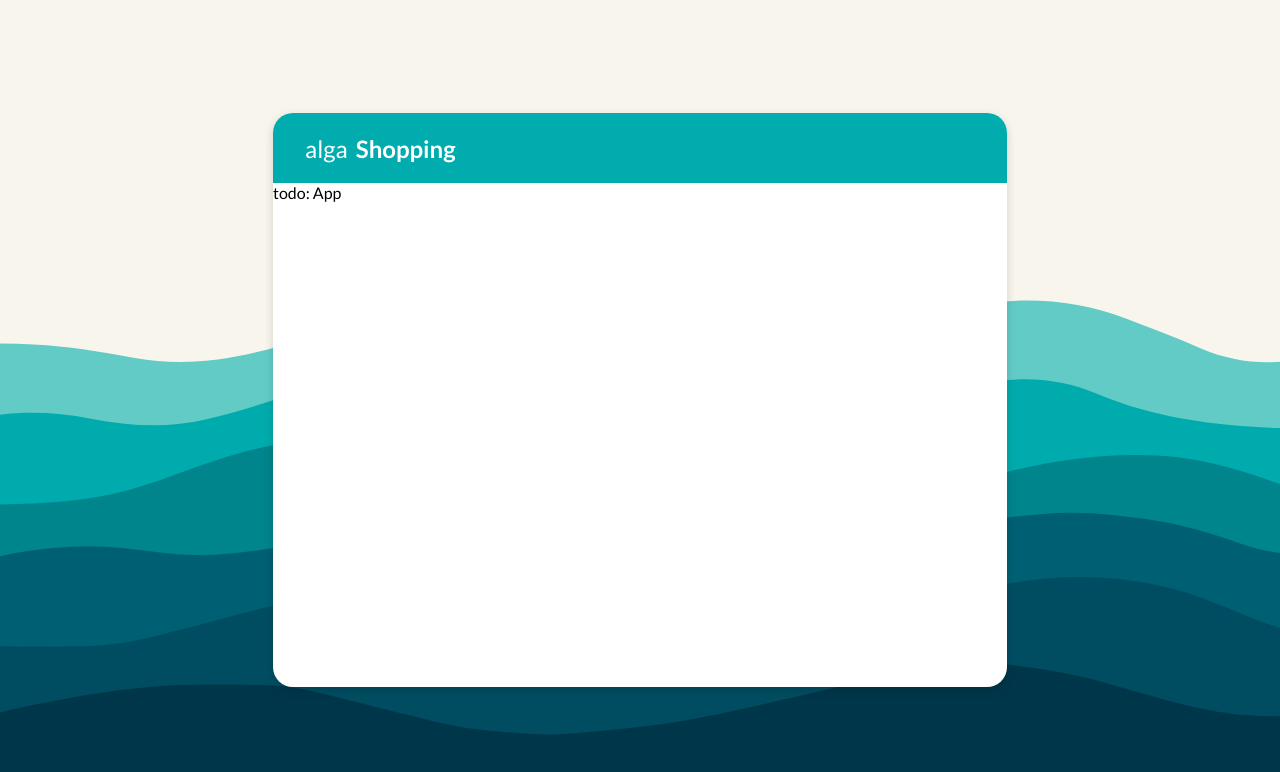
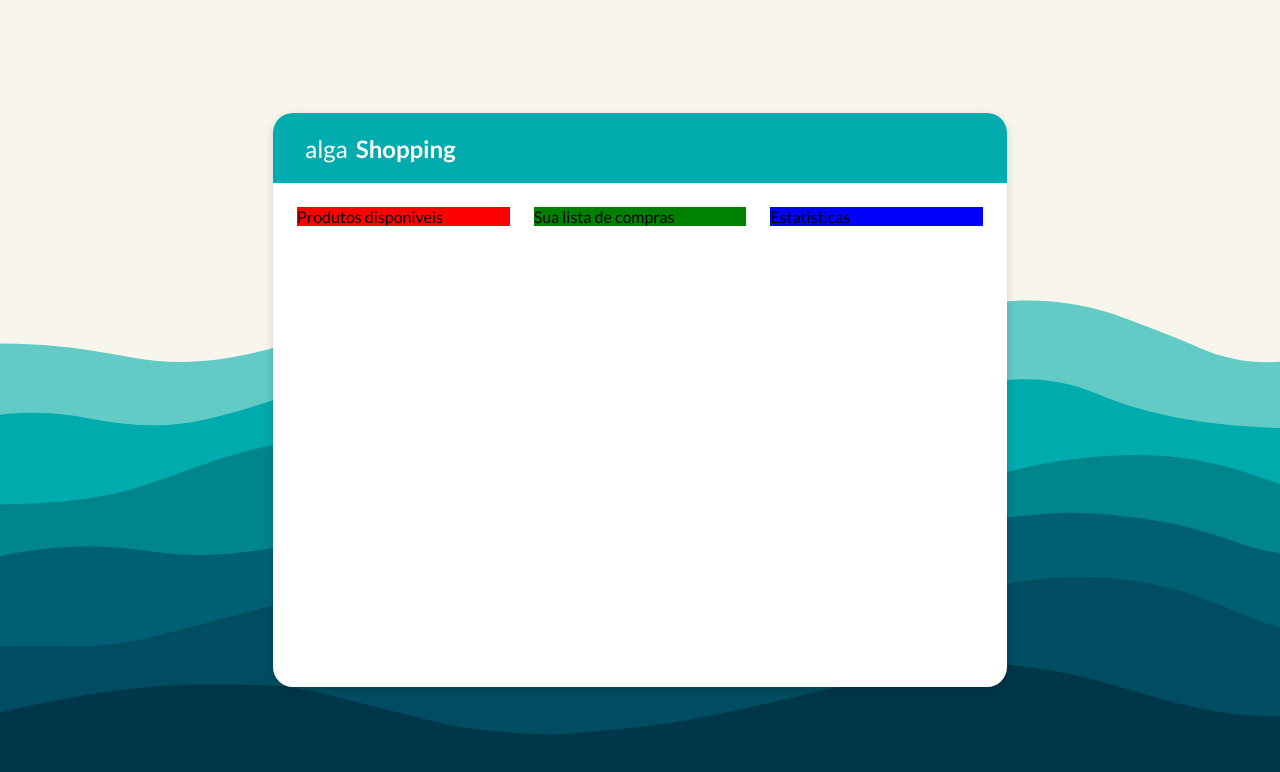
Before and after one commit to 36215764/AlgaShop, a React (Create React App) app: page / in a window 1280 px wide. Shown: the top 772 px of the page. Built offline with nearby package versions, Linux system fonts and the light colour scheme.

Commit message:
Added AppContainer component

```diff
--- a/src/components/App/App.jsx
+++ b/src/components/App/App.jsx
@@ -1,4 +1,5 @@
 import React from 'react';
+import AppContainer from '../AppContainer';
 import AppHeader from '../AppHeader';
 import { Container, Wrapper } from './App.styles';
 
@@ -7,7 +8,19 @@ const App = () => {
     <Wrapper>
         <Container>
             <AppHeader />
-            todo: App
+            <AppContainer
+                left={
+                    <div style={{backgroundColor: 'red'}}>Produtos disponiveis</div>
+                }
+
+                middle={
+                    <div style={{backgroundColor: 'green'}}>Sua lista de compras</div>
+                }
+
+                right={
+                    <div style={{backgroundColor: 'blue'}}>Estatisticas</div>
+                }
+            />
         </Container>
     </Wrapper>
     );
--- /dev/null
+++ b/src/components/AppContainer/AppContainer.jsx
@@ -0,0 +1,12 @@
+import React from 'react';
+import { Wrapper } from './AppContainer.styles';
+
+const AppContainer = ({ left, middle, right }) => {
+    return <Wrapper>
+        <div>{left}</div>
+        <div>{middle}</div>
+        <div>{right}</div>
+    </Wrapper>;
+}
+
+export default AppContainer;
--- /dev/null
+++ b/src/components/AppContainer/AppContainer.styles.js
@@ -0,0 +1,8 @@
+import styled from "styled-components";
+
+export const Wrapper = styled.main`
+    display: grid;
+    grid-template-columns: repeat(3, 1fr);
+    grid-column-gap: 24px;
+    padding: 24px;
+`
--- /dev/null
+++ b/src/components/AppContainer/index.js
@@ -0,0 +1 @@
+export { default } from './AppContainer'
```
